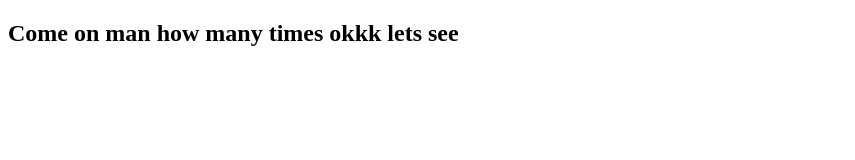
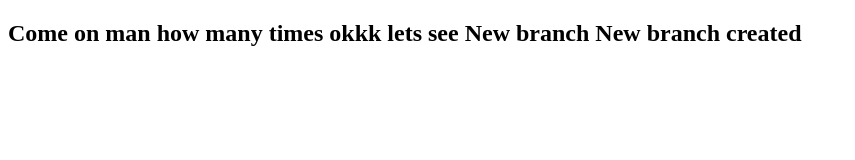
Before and after one commit to Nagachaithanya166/cloning, a plain HTML site: page index.html in a window 1280 px wide. Shown: the whole page, without its empty margins (0-855 px from the left). Drawn offline with Linux system fonts and the light colour scheme.

Commit message:
branch added

```diff
--- a/index.html
+++ b/index.html
@@ -8,6 +8,9 @@
 <body>
     <h2>
      Come on man how many times okkk lets see
+     New branch
+     New branch created
+
     </h2>
 </body>
 </html>
```
